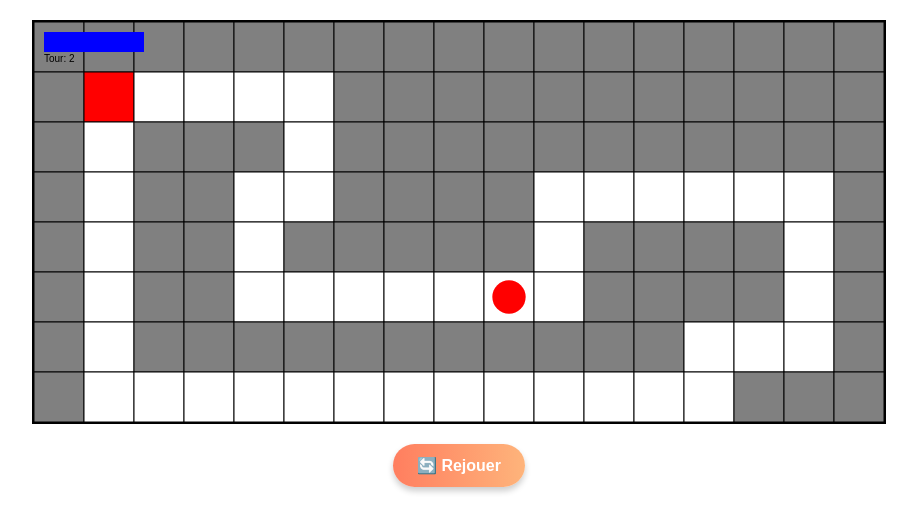
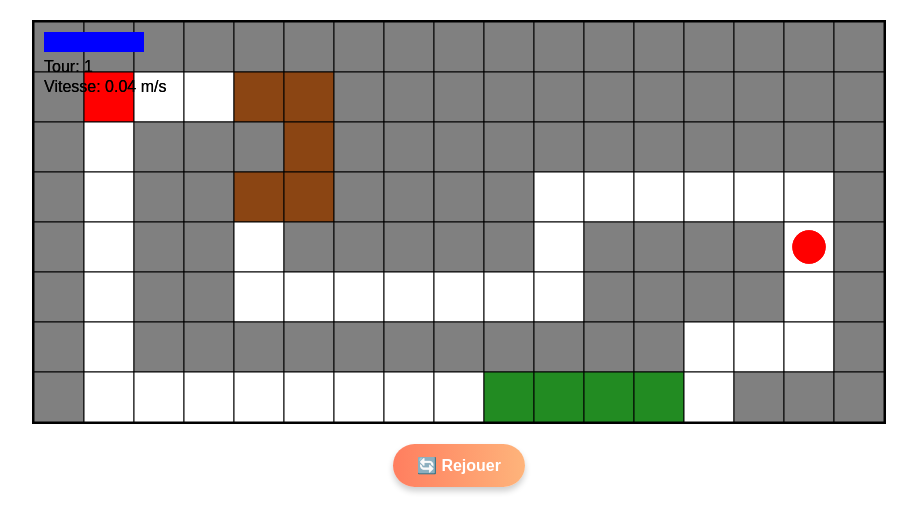
Before and after one commit to plbski/jeu-ski, a plain HTML site: page index.html in a window 1280 px wide. Shown: the whole page, without its empty margins (181-1098 px from the left). Drawn offline with Linux system fonts and the light colour scheme.

Commit message:
ajout deniveler+syndage des fichier

```diff
--- a/index.html
+++ b/index.html
@@ -4,44 +4,12 @@
     <meta charset="UTF-8">
     <meta name="viewport" content="width=device-width, initial-scale=1.0">
     <title>Jeu de course</title>
-    <style>
-        canvas {
-            border: 2px solid black;
-            display: block;
-            margin: 20px auto;
-        }
-
-        #rejouer {
-            display: none; /* Caché par défaut */
-            padding: 12px 24px;
-            font-size: 16px;
-            font-weight: bold;
-            color: #fff;
-            background: linear-gradient(90deg, #ff7e5f, #feb47b); /* Dégradé */
-            border: none;
-            border-radius: 25px;
-            cursor: pointer;
-            transition: transform 0.2s, box-shadow 0.2s;
-            box-shadow: 0 4px 6px rgba(0, 0, 0, 0.2);
-            margin: 0 auto; /* Centrer le bouton */
-            display: block;
-        }
-
-        #rejouer:hover {
-            transform: scale(1.1); /* Agrandit légèrement au survol */
-            box-shadow: 0 6px 8px rgba(0, 0, 0, 0.3); /* Augmente l'ombre */
-        }
-
-        #rejouer:active {
-            transform: scale(1.05); /* Réduction légère quand cliqué */
-            box-shadow: 0 2px 4px rgba(0, 0, 0, 0.4); /* Réduit l'ombre */
-        }
-    </style>
+    <link rel="stylesheet" href="styles.css">
 </head>
 <body>
     <canvas id="jeu"></canvas>
     <button id="rejouer" title="Cliquez pour rejouer">🔄 Rejouer</button>
-
-    <script src="script.js"></script>
+    <script src="personnage.js"></script>
+    <script src="jeu.js"></script>
 </body>
 </html>
--- /dev/null
+++ b/jeu.js
@@ -0,0 +1,114 @@
+function initialiser() {
+    const carte = [
+        [0, 0, 0, 0, 0, 0, 0, 0, 0, 0, 0, 0, 0, 0, 0, 0, 0],
+        [0, 2, 1, 1, 3.10, 3.12 , 0, 0, 0, 0, 0, 0, 0, 0, 0, 0, 0],  // 2 représente le point de départ
+        [0, 1, 0, 0, 0, 3.12, 0, 0, 0, 0, 0, 0, 0, 0, 0, 0, 0],
+        [0, 1, 0, 0, 3.01, 3.3, 0, 0, 0, 0, 1, 1, 1, 1, 1, 1, 0],
+        [0, 1, 0, 0, 1, 0, 0, 0, 0, 0, 1, 0, 0, 0, 0, 1, 0],
+        [0, 1, 0, 0, 1, 1, 1, 1, 1, 1, 1, 0, 0, 0, 0, 1, 0],
+        [0, 1, 0, 0, 0, 0, 0, 0, 0, 0, 0, 0, 0, 1, 1, 1, 0],
+        [0, 1, 1, 1, 1, 1, 1, 1, 1, 4.3, 4.3, 4.3, 4.3, 1, 0, 0, 0]
+    ];
+
+    const canvas = document.getElementById('jeu');
+    const ctx = canvas.getContext('2d');
+    const TAILLE_CASE = 50;
+
+    canvas.width = carte[0].length * TAILLE_CASE;
+    canvas.height = carte.length * TAILLE_CASE;
+
+    const boutonRejouer = document.getElementById('rejouer');
+    let personnage = new Personnage(0, 0, TAILLE_CASE, 50);
+    let chronoDebut = null;
+    let tempsFinal = null;
+
+    personnage.trouverCheminComplet(carte);
+
+    // Gérer les touches pour accélérer ou revenir à la vitesse normale
+    window.addEventListener('keydown', (event) => {
+        if (event.code === 'Space') {
+            personnage.gererAcceleration('space');
+        }
+    });
+
+    window.addEventListener('keyup', (event) => {
+        if (event.code === 'Space') {
+            personnage.gererAcceleration('release');
+        }
+    });
+
+    // Fonction pour réinitialiser le jeu
+    function rejouer() {
+        boutonRejouer.style.display = 'none'; // Masquer le bouton
+        personnage = new Personnage(0, 0, TAILLE_CASE, 50); // Réinitialiser le personnage
+        personnage.trouverCheminComplet(carte);
+        chronoDebut = performance.now(); // Réinitialiser le chrono
+        tempsFinal = null;
+        boucleDeJeu(); // Redémarrer la boucle
+    }
+
+    // Associe la fonction de réinitialisation au bouton "Rejouer"
+    boutonRejouer.addEventListener('click', rejouer);
+
+	function boucleDeJeu() {
+		ctx.clearRect(0, 0, canvas.width, canvas.height);
+
+		// Dessiner la carte avec les nouvelles couleurs
+		for (let y = 0; y < carte.length; y++) {
+			for (let x = 0; x < carte[y].length; x++) {
+				const terrain = carte[y][x];
+
+				if (terrain === 0) {
+					ctx.fillStyle = 'gray'; // Mur
+				} else if (terrain === 2) {
+					ctx.fillStyle = 'red'; // Départ
+				} else if (terrain >= 1 && terrain < 3) {
+					ctx.fillStyle = 'white'; // Plat
+				} else if (terrain >= 3 && terrain < 4) {
+					ctx.fillStyle = `rgb(139, 69, 19)`; // Marron pour montée
+				} else if (terrain >= 4 && terrain < 5) {
+					ctx.fillStyle = `rgb(34, 139, 34)`; // Vert pour descente
+				} else {
+					ctx.fillStyle = 'black'; // Erreur ou défaut
+				}
+
+				// Dessiner la case
+				ctx.fillRect(x * TAILLE_CASE, y * TAILLE_CASE, TAILLE_CASE, TAILLE_CASE);
+				ctx.strokeStyle = 'black';
+				ctx.strokeRect(x * TAILLE_CASE, y * TAILLE_CASE, TAILLE_CASE, TAILLE_CASE);
+			}
+		}
+
+		// Déplacer et dessiner le personnage
+		personnage.deplacer(carte); // Passe la carte à la méthode de déplacement
+		personnage.dessiner(ctx);
+
+		// Gestion de la fin de jeu
+		personnage.deplacer(carte);
+		personnage.dessiner(ctx, chronoDebut);
+
+		if (!personnage.jeuTermine) {
+			requestAnimationFrame(boucleDeJeu);
+		} else {
+			if (tempsFinal === null) {
+				tempsFinal = performance.now() - chronoDebut;
+			}
+
+			// Afficher le temps total
+			ctx.fillStyle = 'black';
+			ctx.font = '20px Arial';
+			ctx.fillText(
+				`Temps total : ${(tempsFinal / 1000).toFixed(2)} s`,
+				canvas.width / 2 - 100,
+				canvas.height / 2
+			);
+			boutonRejouer.style.display = 'block'; // Afficher le bouton "Rejouer"
+		}
+	}
+
+
+    chronoDebut = performance.now(); // Démarre le chronomètre
+    boucleDeJeu(); // Démarre la boucle de jeu
+}
+
+window.onload = initialiser;
--- /dev/null
+++ b/personnage.js
@@ -0,0 +1,181 @@
+class Personnage {
+    constructor(x, y, tailleCase, staminaMax) {
+        this.x = x;
+        this.y = y;
+        this.tailleCase = tailleCase; //on part du pricipe que chaque bloc fais 10m, si modifier il faudra adapter la vitesse
+        this.cheminComplet = [];
+        this.indexCourant = 0;
+        this.staminaMax = staminaMax;
+        this.stamina = staminaMax;
+        this.vitesseBase = 0.04; //vitesse en m/s ici 4m/s
+        this.vitesseAcc = 0.06;
+        this.vitesse = this.vitesseBase;
+        this.accelerationActive = false;
+        this.count_tour = 0;
+        this.positionDepart = { x: 0, y: 0 };
+        this.aFaitTour = false;
+        this.jeuTermine = false;
+    }
+
+	ajusterVitesse(terrain) {
+		if (terrain >= 3 && terrain < 4) {
+			// Montée : réduire la vitesse
+			const pourcentage = (terrain - 3) * 100; // Extrait le pourcentage
+			this.vitesse = this.vitesseBase * (1 - pourcentage / 100);
+		} else if (terrain >= 4 && terrain < 5) {
+			// Descente : augmenter la vitesse
+			const pourcentage = (terrain - 4) * 100; // Extrait le pourcentage
+			this.vitesse = this.vitesseBase * (1 + pourcentage / 100);
+		} else {
+			// Terrain plat ou autre
+			this.vitesse = this.accelerationActive ? this.vitesseAcc : this.vitesseBase;
+		}
+	}
+
+
+    diminuerStamina() {
+        if (this.accelerationActive && this.stamina > 0) {
+            this.stamina = Math.max(0, this.stamina - 0.2);
+            if (this.stamina === 0) {
+                this.accelerationActive = false;
+                this.vitesse = this.vitesseBase; // Retour à la vitesse normale
+            }
+        }
+    }
+
+    gererAcceleration(touche) {
+        if (touche === 'space' && this.stamina > 0) {
+            this.accelerationActive = true;
+        } else {
+            this.accelerationActive = false;
+        }
+    }
+
+    trouverPointDepart(carte) {
+        for (let y = 0; y < carte.length; y++) {
+            for (let x = 0; x < carte[y].length; x++) {
+                if (carte[y][x] === 2) {
+                    this.positionDepart = { x, y };
+                    return { x, y };
+                }
+            }
+        }
+        return null;
+    }
+
+	estCaseValide(carte, x, y) {
+    return (
+        x >= 0 &&
+        x < carte[0].length &&
+        y >= 0 &&
+        y < carte.length &&
+        (
+            (carte[y][x] >= 1 && carte[y][x] < 3) || // Plat
+            (carte[y][x] >= 3 && carte[y][x] < 5) || // Montée ou Descente
+            carte[y][x] === 2 // Départ/arrivée
+        )
+    );
+}
+
+
+    trouverCheminComplet(carte) {
+        const pointDepart = this.trouverPointDepart(carte);
+        if (!pointDepart) return;
+
+        this.cheminComplet = [pointDepart];
+        const directions = [
+            { dx: 1, dy: 0 },
+            { dx: -1, dy: 0 },
+            { dx: 0, dy: 1 },
+            { dx: 0, dy: -1 }
+        ];
+
+        while (true) {
+            const dernierPoint = this.cheminComplet[this.cheminComplet.length - 1];
+            let prochaineCase = null;
+
+            for (const dir of directions) {
+                const nouveauX = dernierPoint.x + dir.dx;
+                const nouveauY = dernierPoint.y + dir.dy;
+
+                if (
+                    this.estCaseValide(carte, nouveauX, nouveauY) &&
+                    !this.cheminContient(nouveauX, nouveauY)
+                ) {
+                    prochaineCase = { x: nouveauX, y: nouveauY };
+                    break;
+                }
+            }
+
+            if (!prochaineCase) break;
+
+            this.cheminComplet.push(prochaineCase);
+        }
+    }
+
+    cheminContient(x, y) {
+        return this.cheminComplet.some(point => point.x === x && point.y === y);
+    }
+
+    verifierTour() {
+        if (this.x === this.positionDepart.x && this.y === this.positionDepart.y) {
+            if (!this.aFaitTour) {
+                this.count_tour += 1;
+                this.aFaitTour = true;
+                console.log(`Tour ${this.count_tour} terminé !`);
+
+                if (this.count_tour >= 5) {
+                    this.jeuTermine = true;
+                }
+            }
+        } else {
+            this.aFaitTour = false;
+        }
+    }
+
+    deplacer(carte) {
+        if (this.indexCourant < this.cheminComplet.length - 1) {
+            this.indexCourant = Math.min(
+                this.indexCourant + this.vitesse,
+                this.cheminComplet.length - 1
+            );
+
+            const currentPosition = this.cheminComplet[Math.floor(this.indexCourant)];
+            this.x = currentPosition.x;
+            this.y = currentPosition.y;
+
+            const terrain = carte[this.y][this.x];
+            this.ajusterVitesse(terrain); // Ajuste la vitesse en fonction du terrain
+
+            this.diminuerStamina(); // Réduit la stamina si nécessaire
+            this.verifierTour(); // Vérifie si un tour est terminé
+        } else {
+            this.indexCourant = 0; // Retourne au début
+        }
+    }
+
+	dessiner(ctx) {
+		// Dessiner le personnage
+		ctx.fillStyle = 'red';
+		ctx.beginPath();
+		ctx.arc(
+			(this.x + 0.5) * this.tailleCase,
+			(this.y + 0.5) * this.tailleCase,
+			this.tailleCase / 3,
+			0,
+			Math.PI * 2
+		);
+		ctx.fill();
+
+		// Afficher la barre de stamina
+		ctx.fillStyle = 'blue';
+		ctx.fillRect(10, 10, this.stamina * 2, 20);
+
+		// Afficher les informations du joueur
+		ctx.fillStyle = 'black';
+		ctx.font = '16px Arial';
+		ctx.fillText(`Tour: ${this.count_tour}`, 10, 50); // Compteur de tours
+		ctx.fillText(`Vitesse: ${this.vitesse.toFixed(2)} m/s`, 10, 70); // Vitesse actuelle
+	}
+
+}
--- /dev/null
+++ b/styles.css
@@ -0,0 +1,31 @@
+canvas {
+    border: 2px solid black;
+    display: block;
+    margin: 20px auto;
+}
+
+#rejouer {
+    display: none; /* Caché par défaut */
+    padding: 12px 24px;
+    font-size: 16px;
+    font-weight: bold;
+    color: #fff;
+    background: linear-gradient(90deg, #ff7e5f, #feb47b); /* Dégradé */
+    border: none;
+    border-radius: 25px;
+    cursor: pointer;
+    transition: transform 0.2s, box-shadow 0.2s;
+    box-shadow: 0 4px 6px rgba(0, 0, 0, 0.2);
+    margin: 0 auto; /* Centrer le bouton */
+    display: block;
+}
+
+#rejouer:hover {
+    transform: scale(1.1); /* Agrandit légèrement au survol */
+    box-shadow: 0 6px 8px rgba(0, 0, 0, 0.3); /* Augmente l'ombre */
+}
+
+#rejouer:active {
+    transform: scale(1.05); /* Réduction légère quand cliqué */
+    box-shadow: 0 2px 4px rgba(0, 0, 0, 0.4); /* Réduit l'ombre */
+}
```
